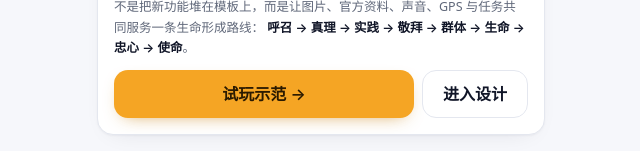
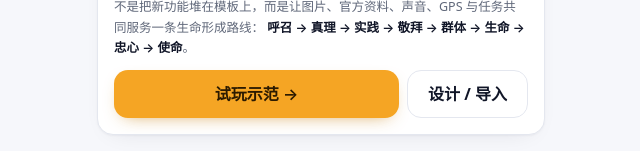
Before and after one commit to zemeiyu2-lgtm/mos-scene-hunt, a Next.js app: page / in a window 1280 px wide. Shown: the part 793-944 px from the top of the page, without its empty margins (319-959 px from the left). Built offline with nearby package versions, Linux system fonts and the light colour scheme; no server answers.

Commit message:
ux(scene-hunt): unify design entry point

```diff
--- a/app/page.tsx
+++ b/app/page.tsx
@@ -95,9 +95,7 @@ export default function HomePage() {
             <Link href="/select?game=bsop-eight-secrets" className="btn btn-primary h-10 min-h-0 flex-1 px-3 text-[13px]">
               试玩示范 →
             </Link>
-            <Link href="/design" className="btn btn-secondary h-10 min-h-0 px-3 text-[13px]">
-              进入设计
-            </Link>
+            <Link href="/create" className="btn btn-secondary h-10 min-h-0 px-3 text-[13px]">设计 / 导入</Link>
           </div>
         </div>
       </section>
```
